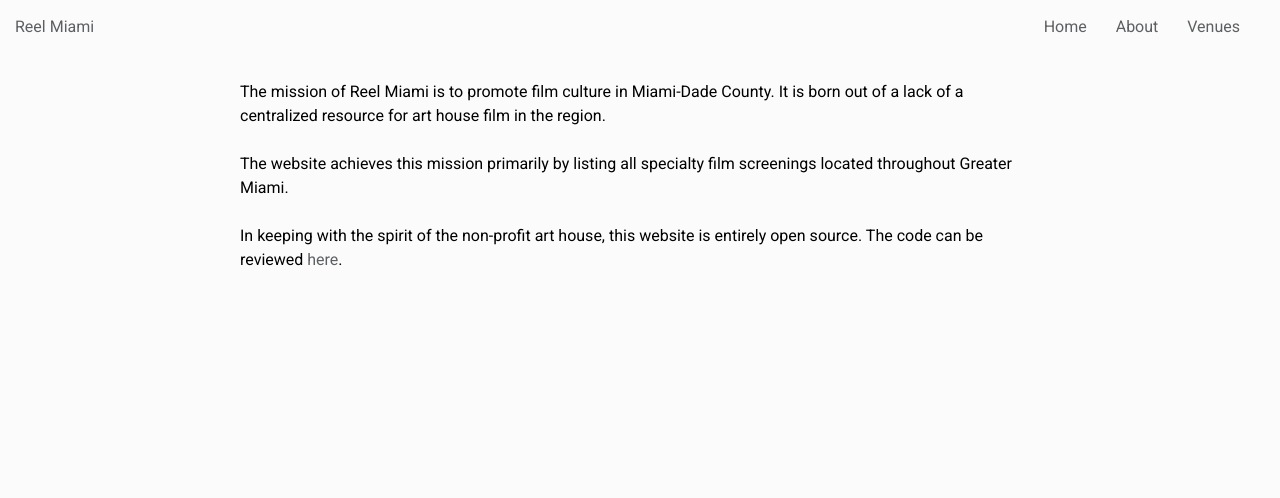
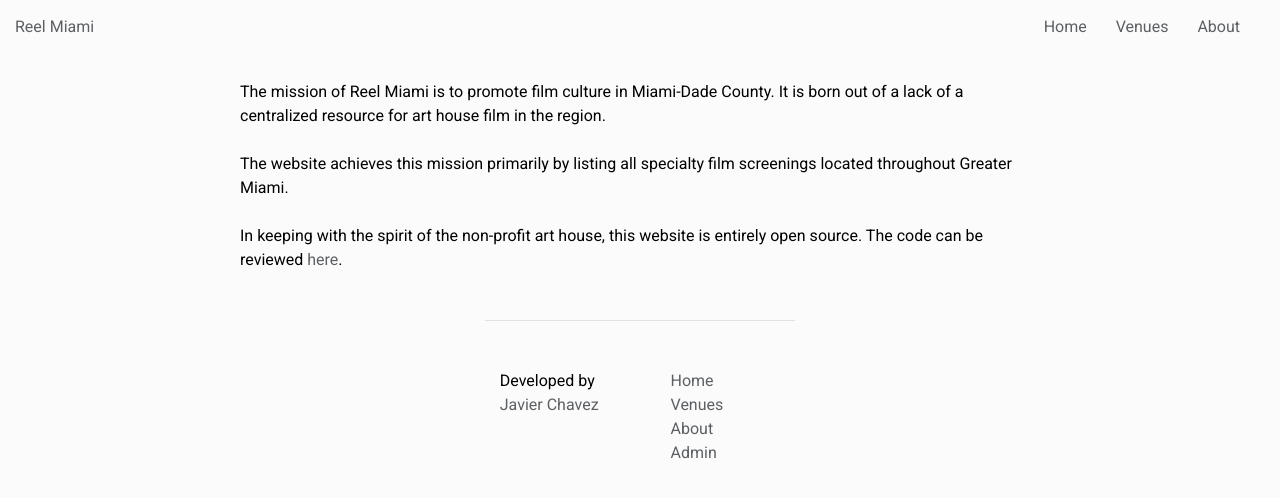
Before and after one commit to deadlyraptor/reel-miami, a Flask app: page /about in a window 1280 px wide. Shown: the top 498 px of the page. Run offline with Flask 2, Linux system fonts and the light colour scheme.

Commit message:
Add basic footer

```diff
--- a/reel_miami/main/routes.py
+++ b/reel_miami/main/routes.py
@@ -83,3 +83,9 @@
                           filename=f'img/venues/{venue.venue_photo}')
 
     return render_template('venue.html', venue=venue, venue_photo=venue_photo)
+
+
+@main.route('/admin')
+def admin():
+    """Redirect to the Flask-Admin index page."""
+    return redirect(url_for('main.admin'))
--- a/reel_miami/static/styles.css
+++ b/reel_miami/static/styles.css
@@ -144,3 +144,21 @@
   height: 215px;
   margin-bottom: 10px;
 }
+
+/* footer styles */
+.footer-grid {
+  display: flex;
+  justify-content: space-between;
+  margin: 48px 0 48px 0;
+  padding-top: 48px;
+  border-top: 1px solid #dee2e6;
+}
+
+.footer-grid-item {
+  padding: 0px 15px 0px 15px;
+  width: 45%;
+}
+
+.footer-nav {
+  list-style: none;
+}
--- a/reel_miami/templates/base.html
+++ b/reel_miami/templates/base.html
@@ -33,6 +33,10 @@
 
 {% block content%}{% endblock content %}
 
+<!--Start Footer -->
+{% include 'footer.html' %}
+<!-- End Footer -->
+
 </body>
 
 </html>
--- /dev/null
+++ b/reel_miami/templates/footer.html
@@ -0,0 +1,13 @@
+<footer class="footer-grid">
+  <div class="footer-grid-item">
+    <p>Developed by <a href="https://github.com/deadlyraptor">Javier Chavez</a></p>
+  </div>
+  <div class="footer-grid-item">
+    <ul class="footer-nav">
+      <li><a href="{{ url_for('main.index') }}">Home</a></li>
+      <li><a href="{{ url_for('main.venues') }}">Venues</a></li>
+      <li><a href="{{ url_for('main.about') }}">About</a></li>
+      <li><a href="{{ url_for('main.admin') }}">Admin</a></li>
+    </ul>
+  </div>
+</footer>
--- a/reel_miami/templates/nav.html
+++ b/reel_miami/templates/nav.html
@@ -4,7 +4,7 @@
   </div>
   <ul class="menu">
     <li><a href="{{ url_for('main.index') }}">Home</a></li>
+    <li><a href="{{ url_for('main.venues') }}">Venues</a></li>
     <li><a href="{{ url_for('main.about') }}">About</a></li>
-    <li><a href="{{ url_for('main.venues') }}">Venues</a></li>
   </ul>
 </nav>
```
